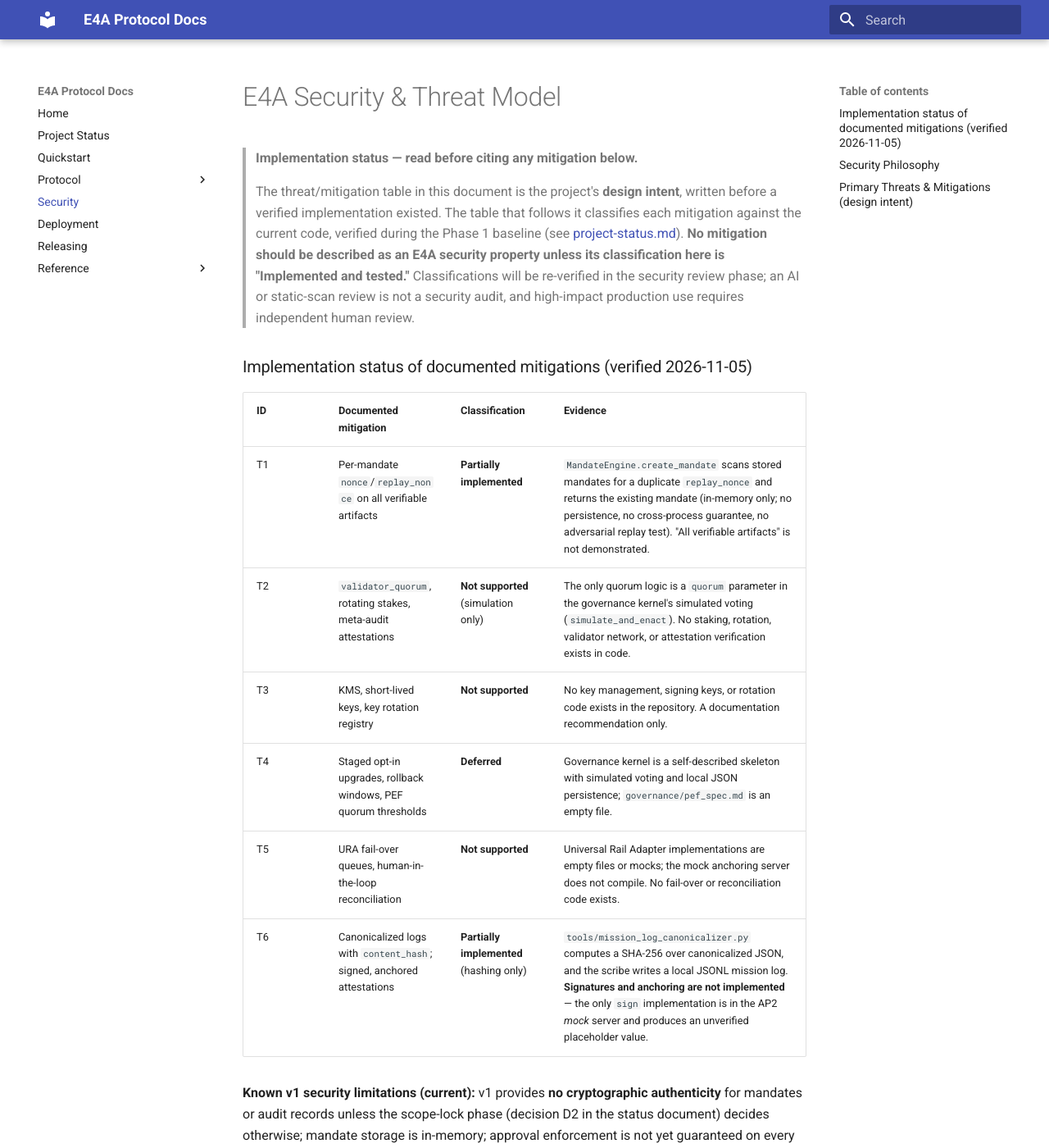
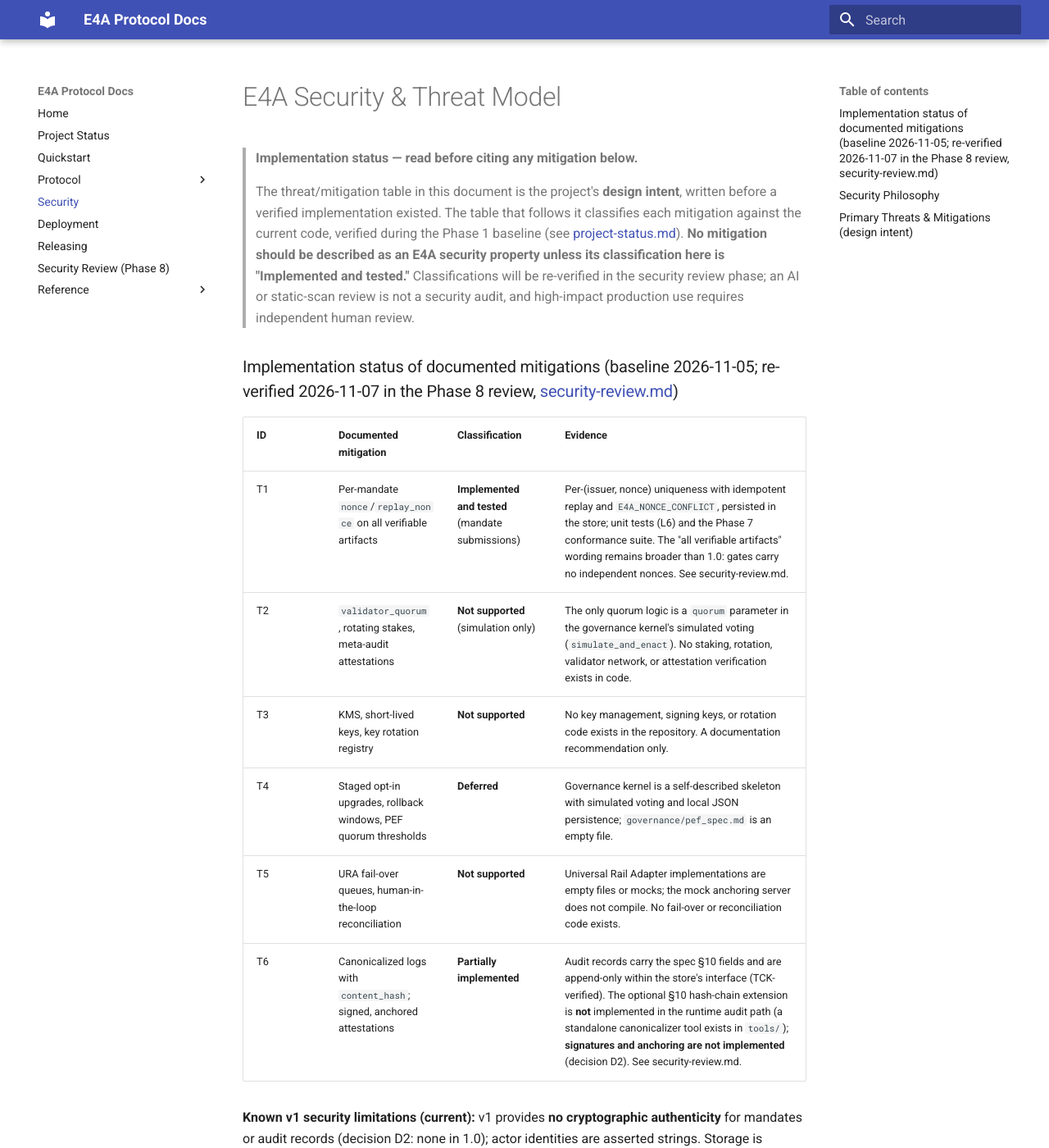
Before and after one commit to e4aproject/E4A, an MkDocs documentation site: the page built from docs/security.md, in a window 1280 px wide and 1400 px high. Shown: the whole window at 82% size. Built offline with MkDocs 1.6.1 and Material for MkDocs 9.7.7, drawn with Linux system fonts in a browser that asks for light colours; some of the changed text lies outside the part shown.

Commit message:
Phase 8: security & operational review — legacy-route auth bypass fixed, controls re-classified
Finding F1 (High, fixed): the API token gated only /v1; the legacy routes (mandate create/execute, gates, governance, reputation) ran on the same store with no authentication. The token dependency now guards every route except /health and /ready, the comparison is constant-time, and tests/test_security_review.py pins the behavior (plus error-envelope hygiene and backup/restore by file copy).

Review: docs/security-review.md classifies every documented control with evidence (T1 implemented+tested for mandate submissions; T6 partial; T2/T3/T5 not supported; T4 deferred). Operational evidence: 89 tests passed (54 unit + 35 conformance), bandit 0 issues, pip-audit clean. Docker build remains unverified (no container runtime in the authoring environment) — carried to Phase 9.

```diff
--- a/docs/security.md
+++ b/docs/security.md
@@ -12,22 +12,23 @@
 > not a security audit, and high-impact production use requires independent
 > human review.
 
-### Implementation status of documented mitigations (verified 2026-11-05)
+### Implementation status of documented mitigations (baseline 2026-11-05; re-verified 2026-11-07 in the Phase 8 review, [security-review.md](security-review.md))
 
 | ID | Documented mitigation | Classification | Evidence |
 |:---|:---|:---|:---|
-| T1 | Per-mandate `nonce`/`replay_nonce` on all verifiable artifacts | **Partially implemented** | `MandateEngine.create_mandate` scans stored mandates for a duplicate `replay_nonce` and returns the existing mandate (in-memory only; no persistence, no cross-process guarantee, no adversarial replay test). "All verifiable artifacts" is not demonstrated. |
+| T1 | Per-mandate `nonce`/`replay_nonce` on all verifiable artifacts | **Implemented and tested** (mandate submissions) | Per-(issuer, nonce) uniqueness with idempotent replay and `E4A_NONCE_CONFLICT`, persisted in the store; unit tests (L6) and the Phase 7 conformance suite. The "all verifiable artifacts" wording remains broader than 1.0: gates carry no independent nonces. See security-review.md. |
 | T2 | `validator_quorum`, rotating stakes, meta-audit attestations | **Not supported** (simulation only) | The only quorum logic is a `quorum` parameter in the governance kernel's simulated voting (`simulate_and_enact`). No staking, rotation, validator network, or attestation verification exists in code. |
 | T3 | KMS, short-lived keys, key rotation registry | **Not supported** | No key management, signing keys, or rotation code exists in the repository. A documentation recommendation only. |
 | T4 | Staged opt-in upgrades, rollback windows, PEF quorum thresholds | **Deferred** | Governance kernel is a self-described skeleton with simulated voting and local JSON persistence; `governance/pef_spec.md` is an empty file. |
 | T5 | URA fail-over queues, human-in-the-loop reconciliation | **Not supported** | Universal Rail Adapter implementations are empty files or mocks; the mock anchoring server does not compile. No fail-over or reconciliation code exists. |
-| T6 | Canonicalized logs with `content_hash`; signed, anchored attestations | **Partially implemented** (hashing only) | `tools/mission_log_canonicalizer.py` computes a SHA-256 over canonicalized JSON, and the scribe writes a local JSONL mission log. **Signatures and anchoring are not implemented** — the only `sign` implementation is in the AP2 *mock* server and produces an unverified placeholder value. |
+| T6 | Canonicalized logs with `content_hash`; signed, anchored attestations | **Partially implemented** | Audit records carry the spec §10 fields and are append-only within the store's interface (TCK-verified). The optional §10 hash-chain extension is **not** implemented in the runtime audit path (a standalone canonicalizer tool exists in `tools/`); **signatures and anchoring are not implemented** (decision D2). See security-review.md. |
 
 **Known v1 security limitations (current):** v1 provides **no cryptographic
-authenticity** for mandates or audit records unless the scope-lock phase
-(decision D2 in the status document) decides otherwise; mandate storage is
-in-memory; approval enforcement is not yet guaranteed on every execution
-path. Do not use E4A to govern real funds or high-impact actions.
+authenticity** for mandates or audit records (decision D2: none in 1.0);
+actor identities are asserted strings. Storage is persistent (SQLite) and
+approval enforcement sits in the single lifecycle path used by the SDK,
+API, and CLI — but none of that makes records non-repudiable. Do not use
+E4A to govern real funds or high-impact actions.
 
 ---
 
--- a/mkdocs.yml
+++ b/mkdocs.yml
@@ -10,6 +10,7 @@
   - Security: security.md
   - Deployment: deployment.md
   - Releasing: releasing.md
+  - Security Review (Phase 8): security-review.md
   - Reference:
       - API: reference/api.md
       - CLI: reference/cli.md
```
Also changed, not shown: CHANGELOG.md (+8 -0 lines), docs/deployment.md (+4 -0 lines), docs/project-status.md (+1 -1 lines), docs/security-review.md (added, +67 -0 lines), 2 other files.
